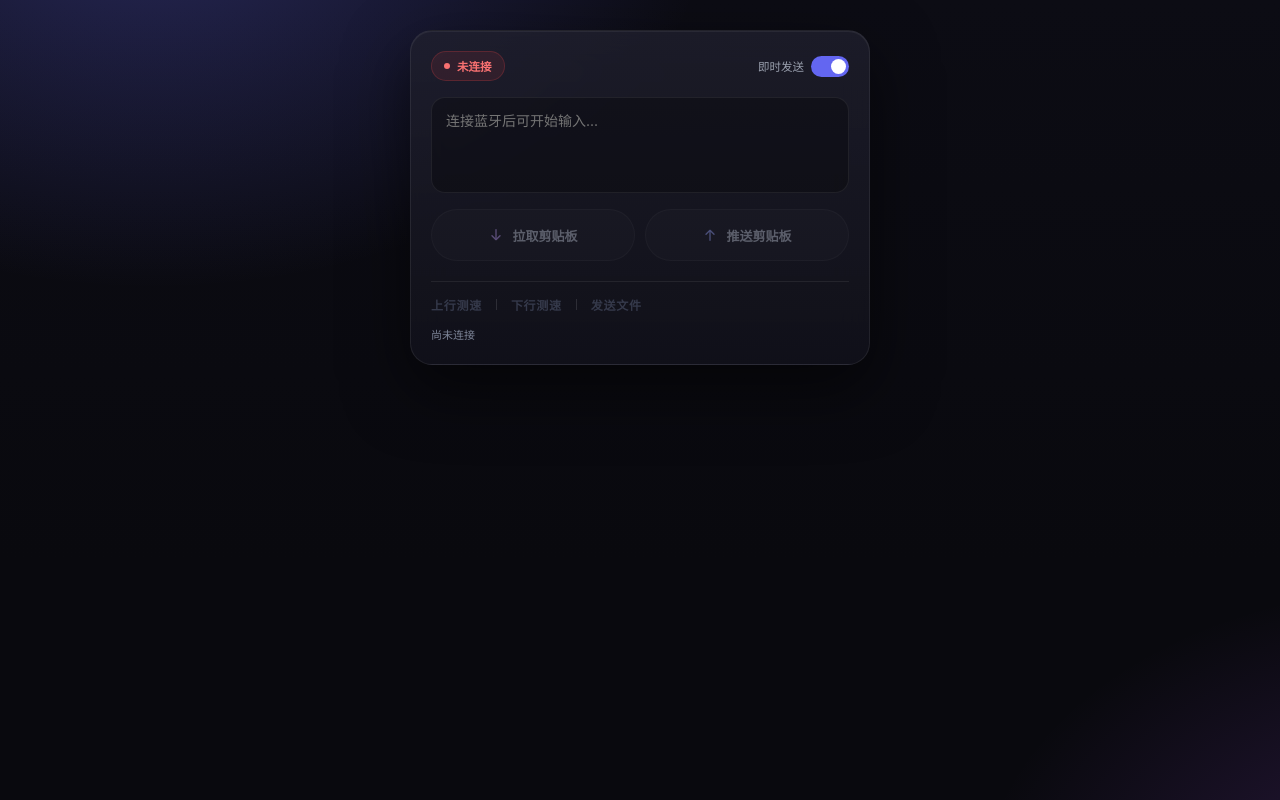
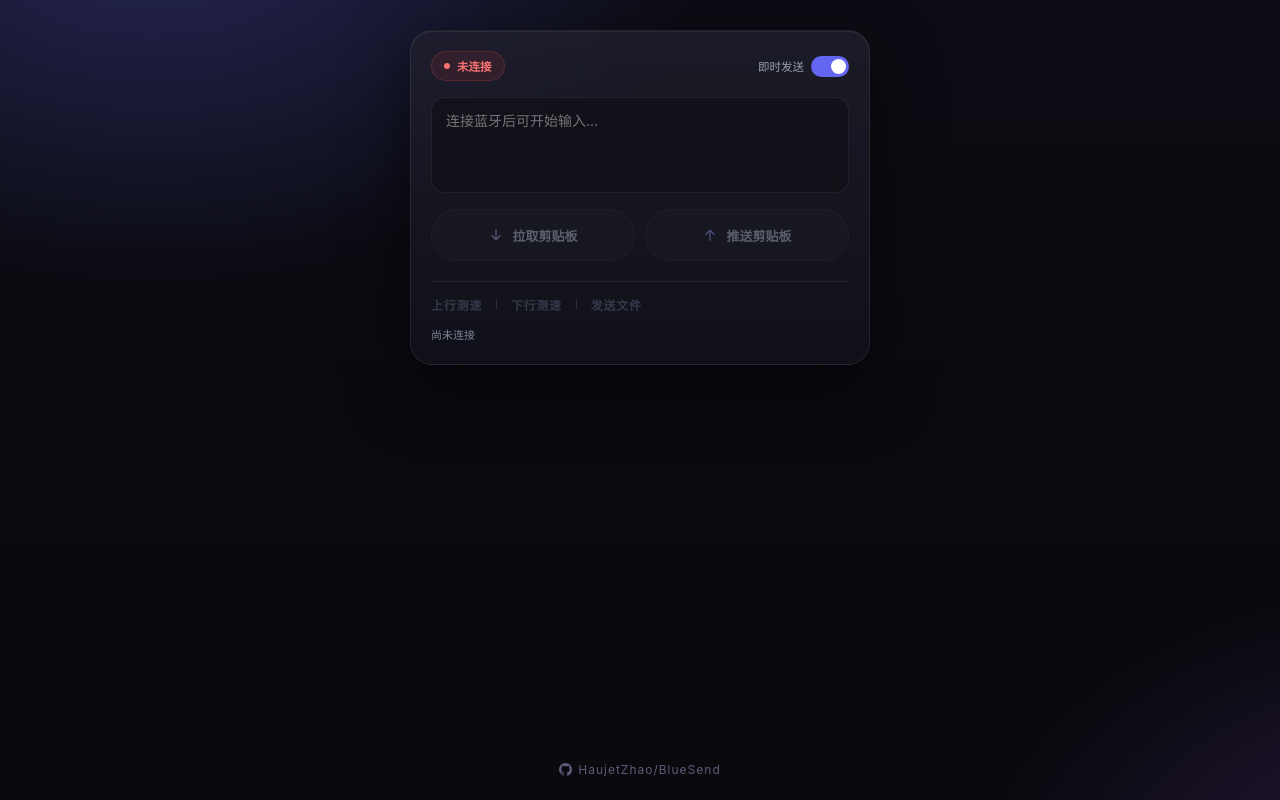
Before and after one commit to HaujetZhao/BlueSend, a Vue app in the folder web/: page / in a window 1280 px wide. Built offline with nearby package versions, Linux system fonts and the light colour scheme.

Commit message:
feat: 页面底部加 GitHub 仓库链接

```diff
--- a/web/src/App.vue
+++ b/web/src/App.vue
@@ -516,4 +516,13 @@ onUnmounted(() => tabChannel.close());
       </button>
     </div>
   </div>
+
+  <footer class="repo">
+    <a href="https://github.com/HaujetZhao/BlueSend" target="_blank" rel="noopener">
+      <svg viewBox="0 0 16 16" aria-hidden="true">
+        <path d="M8 0C3.58 0 0 3.58 0 8c0 3.54 2.29 6.53 5.47 7.59.4.07.55-.17.55-.38 0-.19-.01-.82-.01-1.49-2.01.37-2.53-.49-2.69-.94-.09-.23-.48-.94-.82-1.13-.28-.15-.68-.52-.01-.53.63-.01 1.08.58 1.23.82.72 1.21 1.87.87 2.33.66.07-.52.28-.87.51-1.07-1.78-.2-3.64-.89-3.64-3.95 0-.87.31-1.59.82-2.15-.08-.2-.36-1.02.08-2.12 0 0 .67-.21 2.2.82.64-.18 1.32-.27 2-.27.68 0 1.36.09 2 .27 1.53-1.04 2.2-.82 2.2-.82.44 1.1.16 1.92.08 2.12.51.56.82 1.27.82 2.15 0 3.07-1.87 3.75-3.65 3.95.29.25.54.73.54 1.48 0 1.07-.01 1.93-.01 2.2 0 .21.15.46.55.38A8.013 8.013 0 0016 8c0-4.42-3.58-8-8-8z" />
+      </svg>
+      HaujetZhao/BlueSend
+    </a>
+  </footer>
 </template>
--- a/web/src/styles.css
+++ b/web/src/styles.css
@@ -35,9 +35,39 @@ body {
 
 #app {
   width: 100%;
+  /* 减去 body 上下各 20px 内边距，页脚才能贴住视口底部 */
+  min-height: calc(100dvh - 40px);
   display: flex;
-  justify-content: center;
-  align-items: flex-start;
+  flex-direction: column;
+  align-items: center;
+}
+
+/* 页脚：仓库链接，内容不满一屏时贴底 */
+.repo {
+  margin-top: auto;
+  padding-top: 18px;
+  padding-bottom: env(safe-area-inset-bottom);
+  text-align: center;
+}
+
+.repo a {
+  display: inline-flex;
+  align-items: center;
+  gap: 6px;
+  color: #9d8fc2;
+  font-size: 12px;
+  letter-spacing: 1px;
+  text-decoration: none;
+  opacity: 0.6;
+  transition: opacity 0.18s;
+}
+
+.repo a:hover { opacity: 1; }
+
+.repo svg {
+  width: 13px;
+  height: 13px;
+  fill: currentColor;
 }
 
 .card {
```
